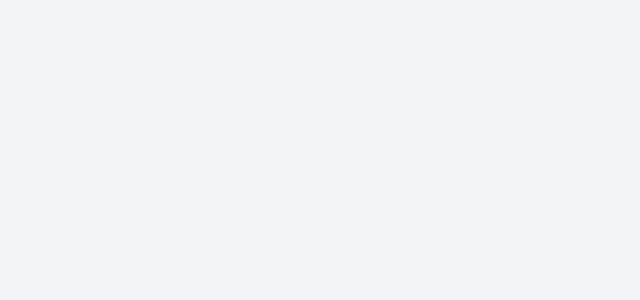
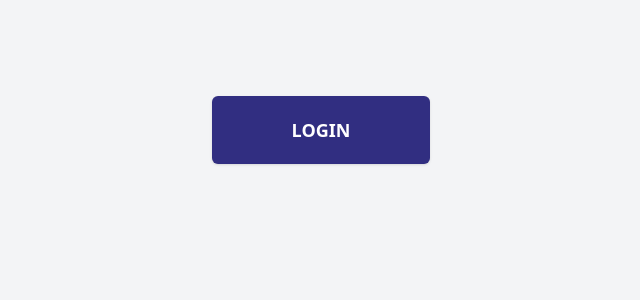
Before and after one commit to listerineh/simple-CRN, a React (Vite) app: page / in a window 1280 px wide. Before the commit this address had no page. Shown: the top 300 px of the page, without its empty margins (319-959 px from the left). Built offline with nearby package versions, Linux system fonts and the light colour scheme.

Commit message:
HotFix: Create a Login button to redirect to the main page

```diff
--- a/db.json
+++ b/db.json
@@ -1,12 +1,3 @@
 {
-  "clients": [
-    {
-      "name": "Sebastian Alvarez",
-      "enterprise": "ioet SAS",
-      "email": "jsalvarez4@espe.edu.ec",
-      "phone": "0992849911",
-      "notes": "Refered by the supervisor",
-      "id": 1
-    }
-  ]
+  "clients": []
 }
--- a/src/App.jsx
+++ b/src/App.jsx
@@ -3,6 +3,7 @@ import { BrowserRouter, Routes, Route } from 'react-router-dom'
 import Layout from './layout/Layout'
 import EditClient from './pages/EditClient'
 import Home from './pages/Home'
+import Login from './pages/Login'
 import NewClient from './pages/NewClient'
 import ViewClient from './pages/ViewClient'
 
@@ -11,6 +12,7 @@ function App() {
   return (
     <BrowserRouter>
       <Routes>
+        <Route path='' element={<Login />} />
         <Route path='/clients' element={<Layout />} >
           <Route index element={<Home />} />
           <Route path='new' element={<NewClient />} />
--- /dev/null
+++ b/src/pages/Login.jsx
@@ -0,0 +1,18 @@
+import { useNavigate } from 'react-router-dom'
+
+function Login() {
+
+  const navigate = useNavigate()
+
+  return (
+    <div>
+      <button
+        type="button"
+        className='bg-indigo-900 text-white uppercase font-bold text-lg rounded-md shadow hover:bg-indigo-800 block py-5 px-20 mx-auto my-24'
+        onClick={() => navigate('/clients')}
+      >Login</button>
+    </div>
+  )
+}
+
+export default Login
```
